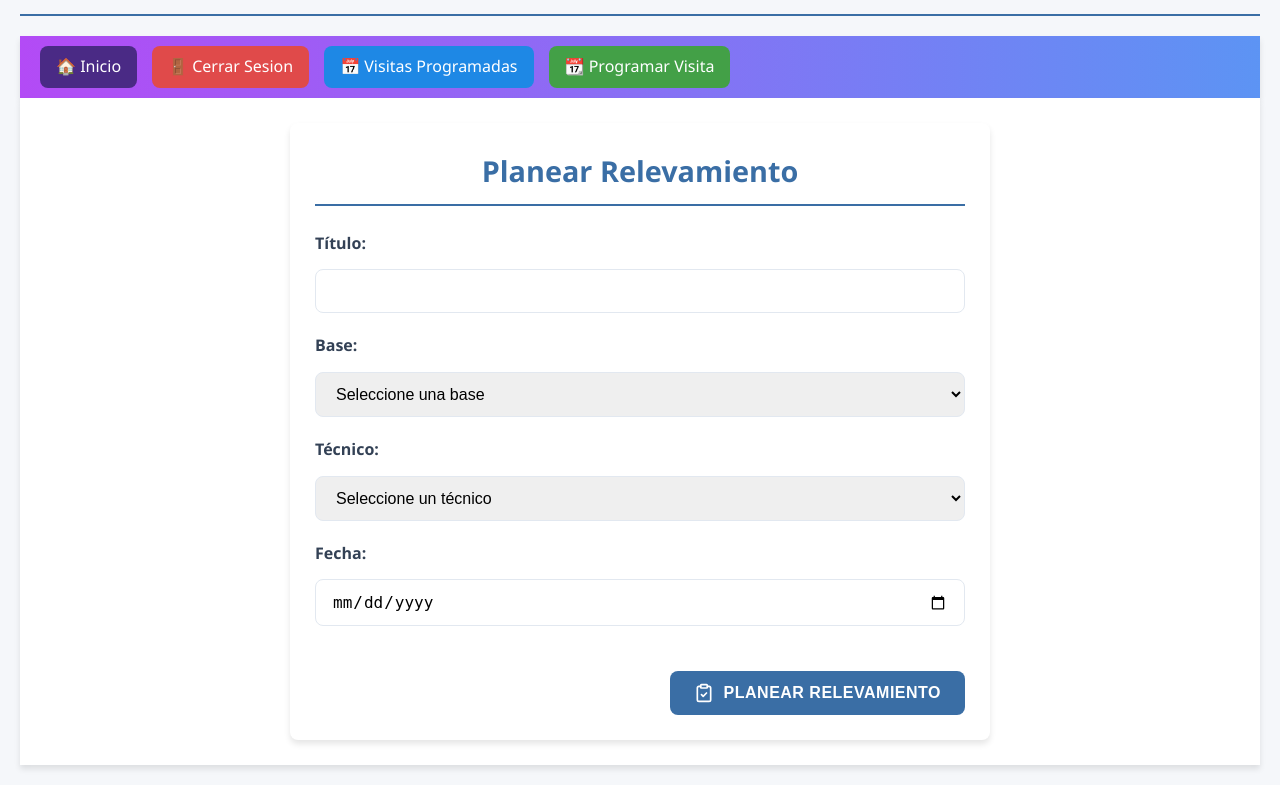
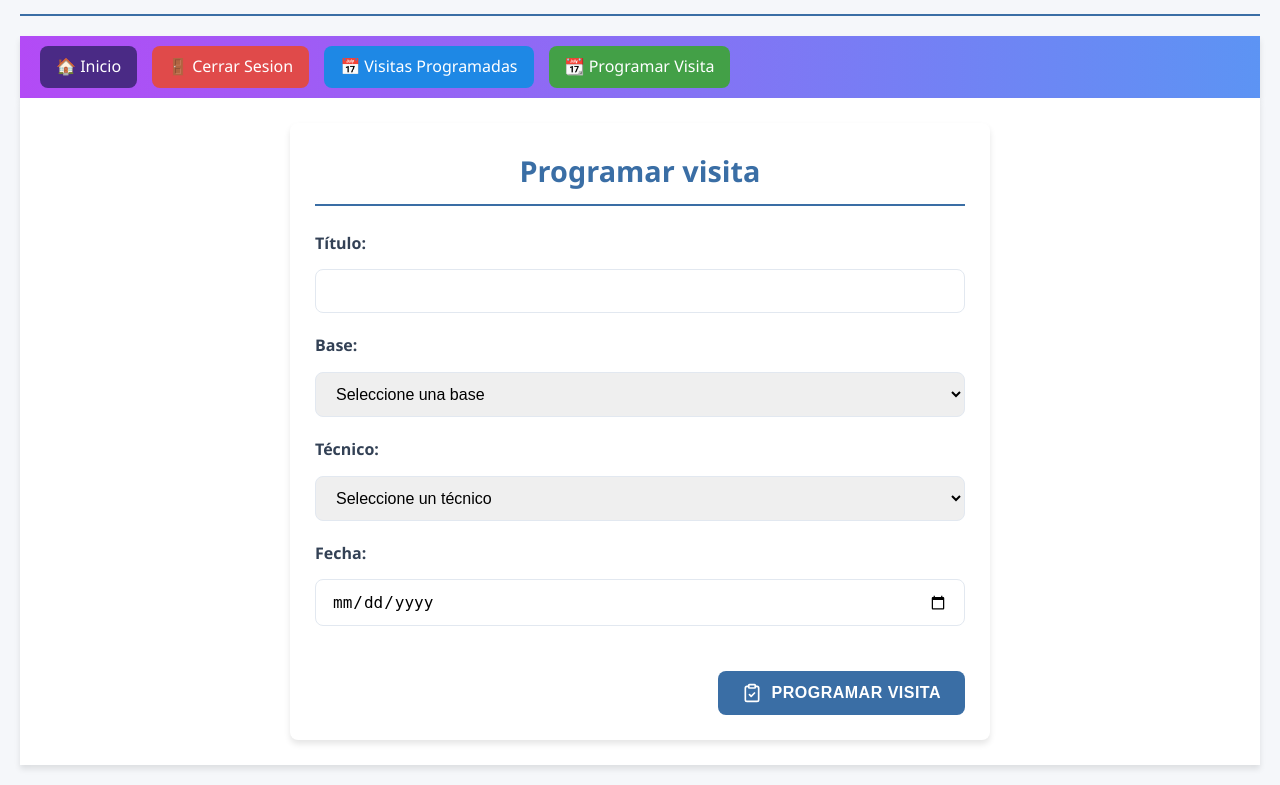
Before and after one commit to giulianotesta7/informacion-relevamientos, a Flask app: page /cargar_visitas in a window 1280 px wide. Shown: the part 67-852 px from the top of the page. Run offline with Flask 3, Linux system fonts and the light colour scheme; the visitor is signed in with stand-in values (Sample User, id 1); data comes from the database, SQL or seed files in the repository; data that the repository does not hold is empty.

Commit message:
error de tipeo

```diff
--- a/APP/templates/cargar_visitas.html
+++ b/APP/templates/cargar_visitas.html
@@ -8,7 +8,7 @@
     <link rel="stylesheet" href="/static/css/cargar_visitas.css">
 </head>
 <div class="form-container">
-    <h2 class="form-title">Planear Relevamiento</h2>
+    <h2 class="form-title">Programar visita</h2>
     <form method="POST" class="relevamiento-form">
         <div class="form-group">
             <label for="title" class="form-label">Título:</label>
@@ -55,7 +55,7 @@
 
         <div class="form-actions">
             <button type="submit" class="submit-button">
-                <span class="button-icon"></span> Planear Relevamiento
+                <span class="button-icon"></span> Programar visita
             </button>
         </div>
     </form>
```
